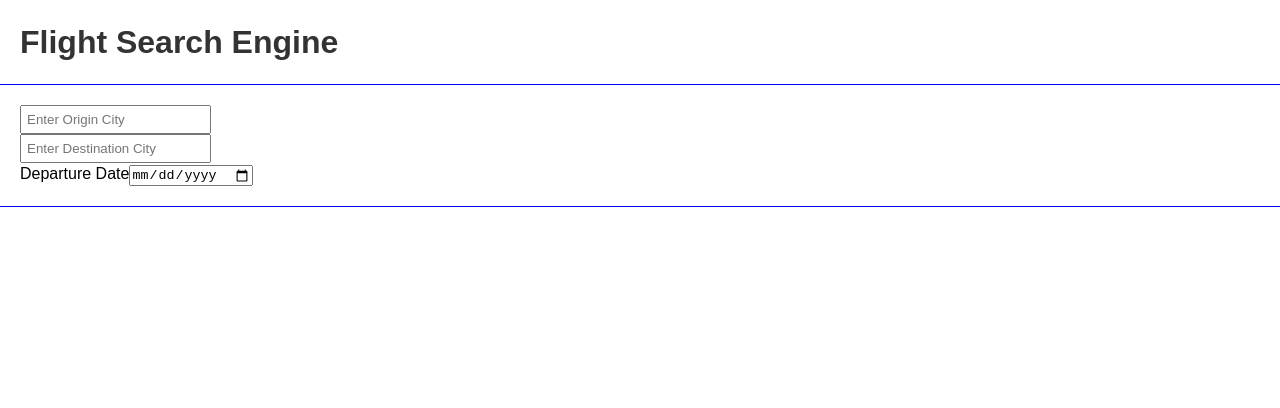
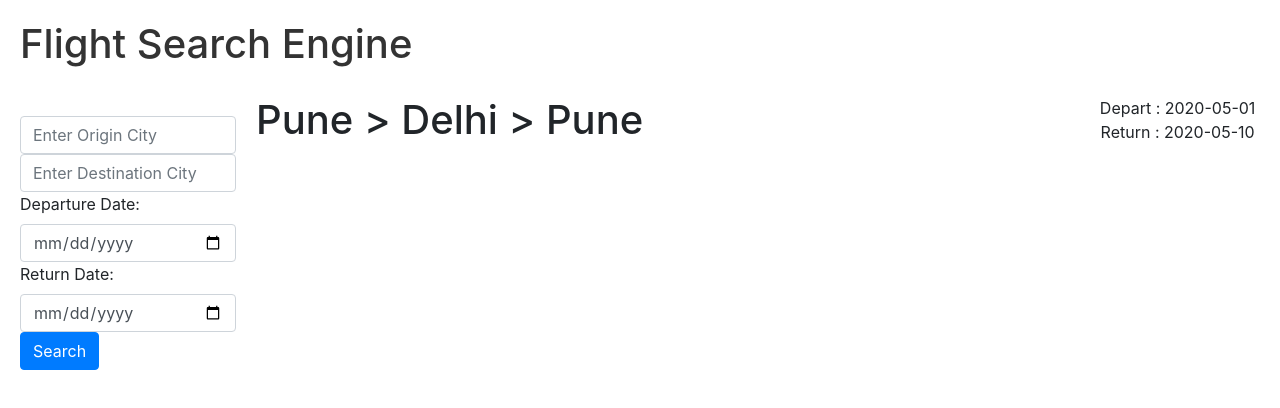
Before and after one commit to dcho415/effective-train, a React (Create React App) app: page / in a window 1280 px wide. Shown: the top 408 px of the page. Built offline with nearby package versions, Linux system fonts and the light colour scheme.

Commit message:
added results component

```diff
--- a/public/flights.json
+++ b/public/flights.json
@@ -1,4 +1,4 @@
 [
-    { "flightId": "Al-202", "origin": "Pune", "dest": "Delhi", "date":"01-May-2020" , "cost": 90, "depTime": "10:00AM", "arrTime": "12:00PM"},
-    { "flightId": "Al-203", "origin": "Delhi", "dest": "Pune", "date":"10-May-2020" , "cost": 110, "depTime": "08:00AM", "arrTime": "11:00PM"}
+    { "flightId": "Al-202", "origin": "Pune", "dest": "Delhi", "date":"2020-05-01" , "cost": 90, "depTime": "10:00AM", "arrTime": "12:00PM"},
+    { "flightId": "Al-203", "origin": "Delhi", "dest": "Pune", "date":"2020-02-10" , "cost": 110, "depTime": "08:00AM", "arrTime": "11:00PM"}
 ]
--- a/src/App.js
+++ b/src/App.js
@@ -2,12 +2,14 @@ import React from 'react';
 import './App.css';
 import Header from './components/layout/Header';
 import Search from './components/Search';
+import Results from './components/Results';
 
 function App() {
   return (
     <div className="App">
       <Header />
       <Search />
+      <Results />
     </div>
   );
 }
--- /dev/null
+++ b/src/components/Results.js
@@ -0,0 +1,18 @@
+import React, { Component } from 'react';
+
+export default class Results extends Component {
+    render() {
+        return (
+            <div style={{width: '80%', float: 'right'}}>
+                <div style={{width:'80%', float: 'left'}}>
+                    <h1>Pune > Delhi > Pune</h1>
+                </div>
+                <div style={{width: '20%', float: 'right', textAlign: 'center'}}>
+                    Depart : 2020-05-01
+                    <br/>
+                    Return : 2020-05-10
+                </div>
+            </div>
+        )
+    }
+}
--- a/src/components/Search.js
+++ b/src/components/Search.js
@@ -1,32 +1,62 @@
 import React, { Component } from 'react'
+import 'bootstrap/dist/css/bootstrap.min.css';
 
 export default class Search extends Component {
+    state = {
+        origin: '',
+        dest: '',
+        depDate: '',
+        retDate: ''
+    }
+
+    onChange = (e) => this.setState({ [e.target.name]: e.target.value });
+
+    onSubmit = (e) => {
+        e.preventDefault();
+        this.setState({ origin: '', dest: '', depDate: '', retDate: '' });
+    }
+
     render() {
         return (
-            <div style={{padding: "20px", outline: "1px solid blue"}}>
+            <div style={{padding: "20px", width: "20%", float: 'left'}}>
                 <form onSubmit={this.onSubmit}>
                     <div>
                         <input
                             type="text"
                             name="origin"
-                            style={{ padding: '5px' }}
                             placeholder="Enter Origin City"
+                            className="form-control"
+                            onChange={this.onChange}
                         />
                     </div>
                     <div>
                         <input
                             type="text"
                             name="dest"
-                            style={{ padding: '5px' }}
                             placeholder="Enter Destination City"
+                            className="form-control"
+                            onChange={this.onChange}
                         />
                     </div>
                     <div>
-                        <label>Departure Date</label>
+                        <label>Departure Date: </label>
                         <input
                             type="date"
+                            name="depDate"
+                            className="form-control"
+                            onChange={this.onChange}
                         />
                     </div>
+                    <div>
+                        <label>Return Date: </label>
+                        <input
+                            type="date"
+                            name="retDate"
+                            className="form-control"
+                            onChange={this.onChange}
+                        />
+                    </div>
+                    <button type="submit" className="btn btn-primary">Search</button>
                 </form>
             </div>
         )
```
Also changed, not shown: public/manifest.json.
